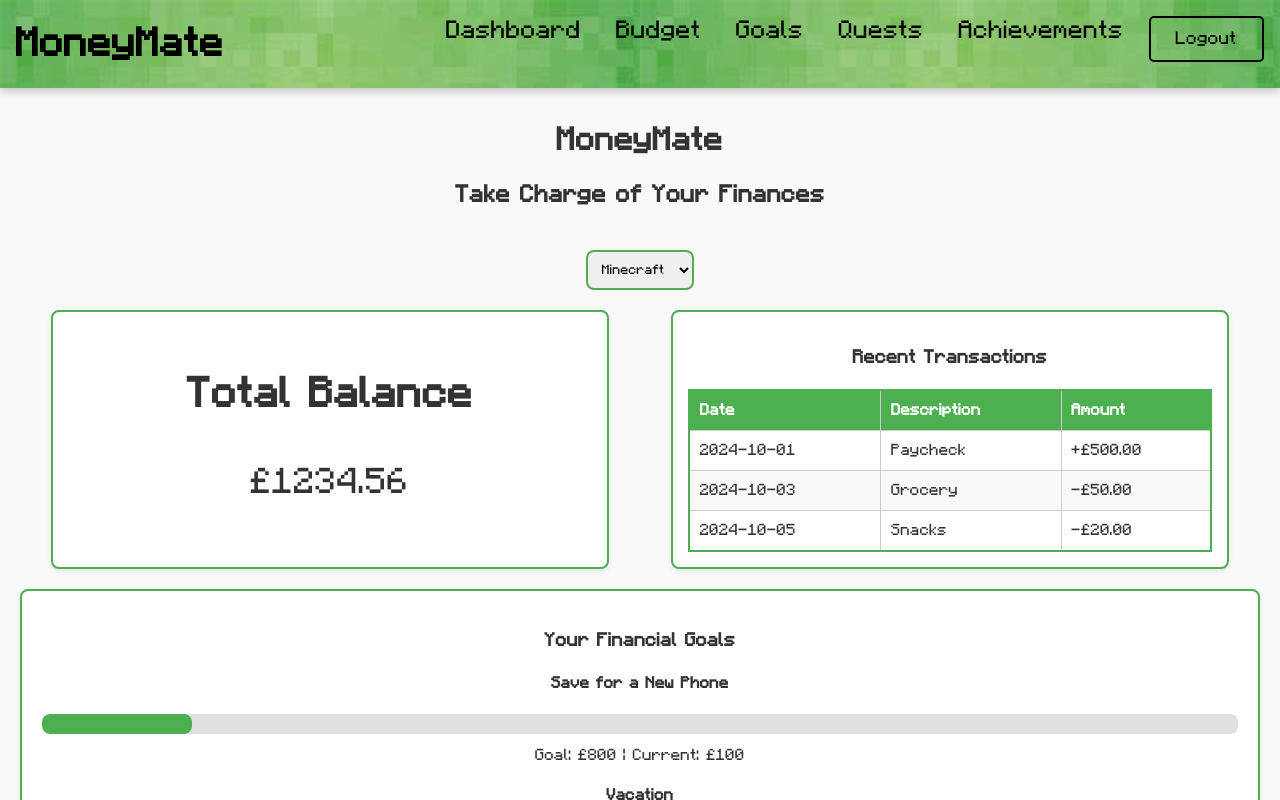
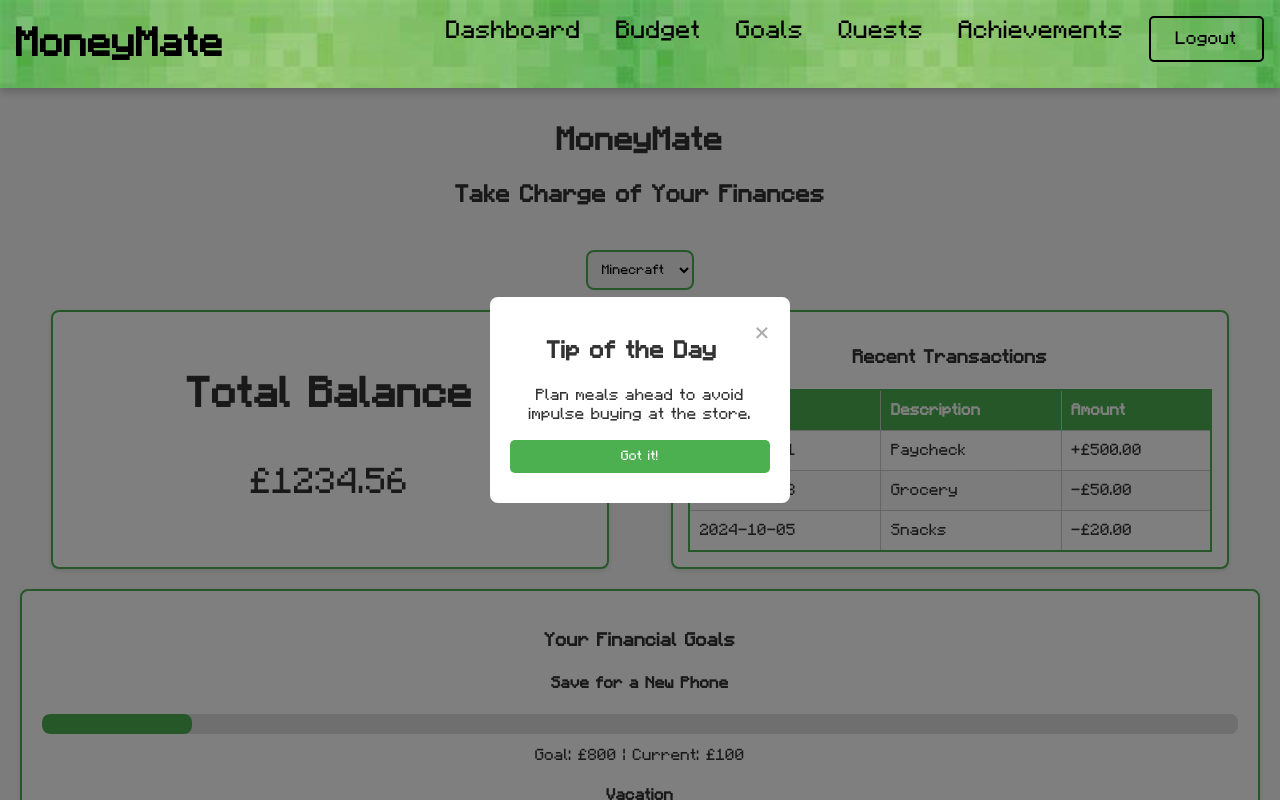
Before and after one commit to sparku7/CashCraft, a React (Create React App) app: page /dashboard in a window 1280 px wide. Shown: the top 800 px of the page. Built offline with nearby package versions, Linux system fonts and the light colour scheme; sample sign-in values are in the browser's storage.

Commit message:
Added tip of the day.

```diff
--- a/src/components/Auth/AuthContext.js
+++ b/src/components/Auth/AuthContext.js
@@ -42,6 +42,7 @@ export const AuthProvider = ({ children }) => {
     const logout = () => {
         setUser(null);
         localStorage.removeItem('user');
+        localStorage.removeItem('hasSeenTip');
     };
 
     return (
--- a/src/components/Dashboard.js
+++ b/src/components/Dashboard.js
@@ -1,17 +1,14 @@
-import React from 'react';
+import React, { useEffect, useState } from 'react';
 import '../css/Dashboard.css';
 import { useGoals } from './GoalsContext';
 import Balance from './Balance';
 import RecentTransactions from './RecentTransactions';
 import Goal from './Goal';
 import ThemeToggle from './ThemeToggle';
-import { useAuth } from '../components/Auth/AuthContext';
-import { useNavigate } from 'react-router-dom';
+import TipModal from './TipModal';
 
 const Dashboard = () => {
     const { goals } = useGoals();
-    const { logout } = useAuth();
-    const navigate = useNavigate();
 
     const transactions = [
         { date: '2024-10-01', description: 'Paycheck', amount: '+£500.00' },
@@ -20,9 +17,36 @@ const Dashboard = () => {
     ];
     const totalBalance = 1234.56;
 
-    const handleLogout = () => {
-        logout();
-        navigate('/');
+    const [showTipModal, setShowTipModal] = useState(false);
+    const [tip, setTip] = useState('');
+
+    useEffect(() => {
+        const hasSeenTip = localStorage.getItem('hasSeenTip');
+
+        if (!hasSeenTip) {
+
+            const tips = [
+                "Start saving by setting a budget for non-essential items!",
+                "Track your expenses daily to stay within your budget.",
+                "Automate your savings for hassle-free saving.",
+                "Use cash for discretionary spending to limit expenses.",
+                "Review your subscriptions and cut unnecessary ones.",
+                "Plan meals ahead to avoid impulse buying at the store.",
+                "Set realistic financial goals and track your progress.",
+                "Avoid impulse purchases by waiting 24 hours before buying.",
+                "Consider a side hustle to boost your income.",
+                "Learn about investing to make your money work for you."
+            ];
+
+            const randomTip = tips[Math.floor(Math.random() * tips.length)];
+            setTip(randomTip);
+            setShowTipModal(true);
+            localStorage.setItem('hasSeenTip', 'true');
+        }
+    }, []);
+
+    const closeTipModal = () => {
+        setShowTipModal(false);
     };
 
     return (
@@ -30,7 +54,6 @@ const Dashboard = () => {
             <header>
                 <h1>MoneyMate</h1>
                 <h2>Take Charge of Your Finances</h2>
-
             </header>
             <ThemeToggle />
 
@@ -45,10 +68,8 @@ const Dashboard = () => {
                     <Goal key={index} goal={goal} />
                 ))}
             </section>
-            <section className="tips">
-                <h3>Financial Tips</h3>
-                <p>Start saving by setting a budget for non-essential items!</p>
-            </section>
+
+            {showTipModal && <TipModal tip={tip} onClose={closeTipModal} />}
         </div>
     );
 };
--- /dev/null
+++ b/src/components/TipModal.js
@@ -0,0 +1,17 @@
+// src/components/TipModal.js
+import React from 'react';
+
+const TipModal = ({ tip, onClose }) => {
+    return (
+        <div className="modal">
+            <div className="modal-content">
+                <span className="close" onClick={onClose}>&times;</span>
+                <h2>Tip of the Day</h2>
+                <p>{tip}</p>
+                <button onClick={onClose}>Got it!</button>
+            </div>
+        </div>
+    );
+};
+
+export default TipModal;
```
